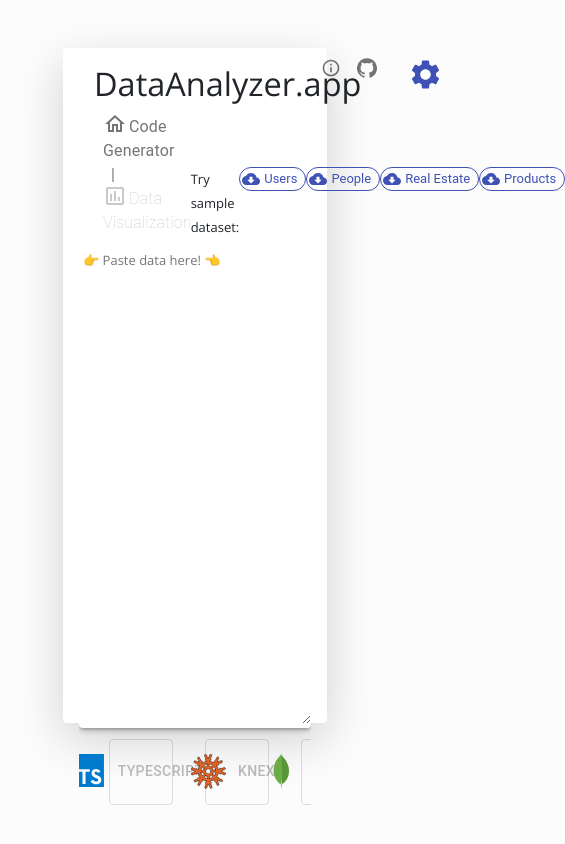
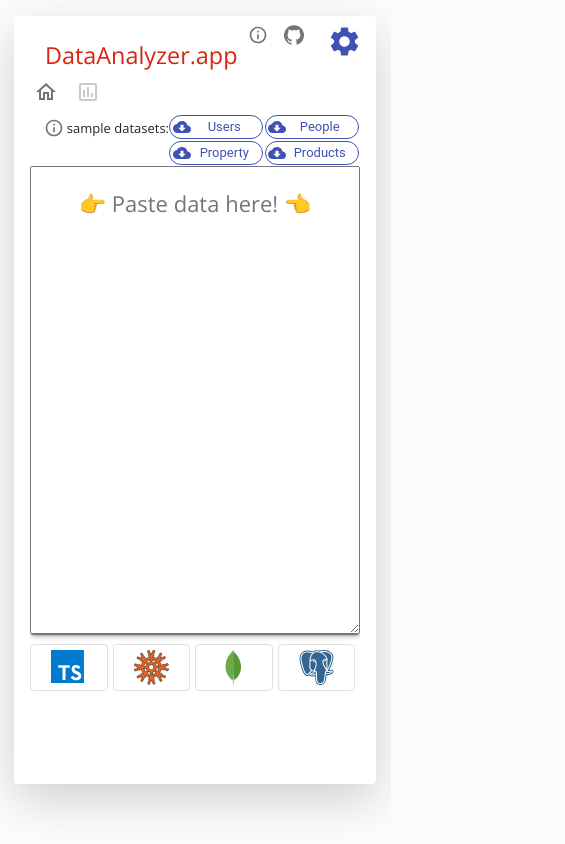
Before and after one commit to elite-libs/DataAnalyzer.app, a React (Create React App) app: page / in a window 390 px wide. Shown: the whole page, 565 px wide, since content can reach past the window. Built offline with nearby package versions, Linux system fonts and the light colour scheme.

Commit message:
Major Responsive fixes...

```diff
--- a/package.json
+++ b/package.json
@@ -23,6 +23,7 @@
     "@types/react-dom": "^16.9.8",
     "@types/recoil": "0.0.1",
     "apexcharts": "^3.23.1",
+    "clipboard-copy": "^4.0.1",
     "comlink": "^4.3.0",
     "csv-parse": "^4.15.0",
     "debug": "^4.3.1",
--- a/src/components/DemoDataMenu.tsx
+++ b/src/components/DemoDataMenu.tsx
@@ -6,13 +6,15 @@
 import SyncIcon from '@material-ui/icons/Sync';
 import CloudDownloadIcon from '@material-ui/icons/CloudDownload';
 import CloudDoneIcon from '@material-ui/icons/CloudDone';
-import { useSnackbar } from 'notistack';
+import { useSnackbar, SnackbarKey } from 'notistack';
+import TooltipWrapper from './TooltipWrapper';
+import { InfoOutlined } from '@material-ui/icons';
 
 const sampleDataSets: Record<'label' | 'value' | 'schemaName', string>[] = [
   { label: 'Users', value: 'users.example.json', schemaName: 'Users' },
   { label: 'People', value: 'swapi-people.json', schemaName: 'People' },
   {
-    label: 'Real Estate',
+    label: 'Property',
     value: 'real-estate.example.json',
     schemaName: 'Property',
   },
@@ -20,7 +22,8 @@
 ];
 
 export const DemoDataMenu = () => {
-  const { enqueueSnackbar } = useSnackbar();
+  let _loadingSnackMessage: SnackbarKey | null = null;
+  const { enqueueSnackbar, closeSnackbar } = useSnackbar();
   const dispatch = useDispatch();
   const [currentlyLoadingData, setCurrentlyLoadingData] = React.useState<string | null>(null);
   const [currentlyLoadedFile, setCurrentlyLoadedFile] = React.useState<string | null>(null);
@@ -35,16 +38,20 @@
     dispatch(setInputData(''));
     setCurrentlyLoadingData(filePath);
     if (!filePath) {
-      enqueueSnackbar('', { variant: 'success' });
+      enqueueSnackbar('Unrecognized option: ' + name + ' ' + filePath, { variant: 'warning' });
       setCurrentlyLoadingData(null);
       return;
     }
-    enqueueSnackbar(`One moment...\nImporting ${name} dataset...`, { variant: 'success' });
+    _loadingSnackMessage = enqueueSnackbar(`One moment...\nImporting ${name} dataset...`, {
+      variant: 'success',
+    });
     return fetch(filePath)
       .then((response) => response.text())
       .then((data) => {
         dispatch(setInputData(data));
         dispatch(setSchemaName(name));
+        if (_loadingSnackMessage) closeSnackbar(_loadingSnackMessage);
+        _loadingSnackMessage = null;
         enqueueSnackbar('Loaded Sample Dataset 🎉', { variant: 'success' });
         setCurrentlyLoadedFile(filePath);
       })
@@ -61,8 +68,21 @@
   };
 
   return (
-    <section className="demo-data-buttons col-7">
-      <label>Try sample dataset:</label>
+    <section className="demo-data-buttons col-12 px-0 col-md-7 col-sm-10 col-xs-12">
+      <TooltipWrapper
+        tooltipContent={
+          <>
+            <b>Test out the service</b>
+            <br />
+            Real data sourced from public APIs.
+          </>
+        }
+      >
+        <label>
+          <InfoOutlined color="action" fontSize="small" />
+          sample datasets:
+        </label>
+      </TooltipWrapper>
       {sampleDataSets.map((set) => {
         return (
           <Chip
@@ -73,7 +93,7 @@
             size="small"
             color={currentlyLoadedFile !== set.value ? 'primary' : 'default'}
             label={set.label}
-            style={{ width: '102px' }}
+            style={{ width: '94px' }}
             onClick={() => loadData(set.schemaName, set.value)}
           />
         );
--- a/src/components/OutputButtons.tsx
+++ b/src/components/OutputButtons.tsx
@@ -42,8 +42,8 @@
     onChange(adapter);
   };
   return (
-    <aside className="col-12" style={{ maxHeight: '80px' }}>
-      <div className="output-buttons col-12 text-left">
+    <aside className="col-12 px-0" style={{ maxHeight: '80px' }}>
+      <div className="output-buttons col-12 text-left px-0">
         {outputOptions.map(([adapter, label, icon]) => {
           return (
             <Button
@@ -54,7 +54,7 @@
               startIcon={icon}
               {...schemaLinkProps}
             >
-              <div className="text-left">{label}</div>
+              <div className="text-left d-md-block d-none">{label}</div>
             </Button>
           );
         })}
--- a/src/components/SchemaTools/AdvancedOptionsForm.js
+++ b/src/components/SchemaTools/AdvancedOptionsForm.js
@@ -10,7 +10,7 @@
 import Card from '@material-ui/core/Card';
 import CardContent from '@material-ui/core/CardContent';
 import CardActions from '@material-ui/core/CardActions';
-import Collapse from '@material-ui/core/Collapse';
+// import Collapse from '@material-ui/core/Collapse';
 import SaveIcon from '@material-ui/icons/Save';
 import CloseIcon from '@material-ui/icons/Close';
 import SettingsIcon from '@material-ui/icons/Settings';
@@ -21,6 +21,7 @@
 import './AdvancedOptionsForm.scss';
 import { TextField } from '@material-ui/core';
 import TooltipWrapper from 'components/TooltipWrapper';
+import { setSchemaName } from 'store/analysisSlice';
 
 const useStyles = makeStyles((theme) => ({
   root: {
@@ -116,6 +117,7 @@
 export default function AdvancedOptionsForm({ className = '' }) {
   const dispatch = useDispatch();
   const options = useSelector((state) => state.optionsActions);
+  const { schemaName } = useSelector((state) => state.analysisFeature);
   const classes = useStyles();
   const methods = useForm({ defaultValues: options });
   const { handleSubmit, control, register, watch } = methods;
@@ -128,6 +130,7 @@
     console.log('Saved Options', updatedOptions);
 
     dispatch(setOptions(updatedOptions));
+    dispatch(setSchemaName(data.schemaName));
     setExpanded(false);
   };
 
@@ -155,16 +158,19 @@
           <SettingsIcon fontSize="large" color="primary" aria-label="Open Advanced Options" />
         )}
       </Button>
-      <Card raised={false} style={{ marginLeft: '-200px', zIndex: 5500, position: 'relative' }}>
+      <Card
+        raised={false}
+        style={{ marginLeft: '-220px', marginTop: '50px', zIndex: 500, position: 'absolute' }}
+      >
         <section
-          style={{ height: expanded ? 'auto' : '0', zIndex: 5500 }}
+          style={{ height: expanded ? 'auto' : '0', zIndex: 500, position: 'relative' }}
           className={classes.panel}
         >
           <form
             className={'schema-options ' + className + ' ' + classes.form}
             onSubmit={handleSubmit(onSubmit)}
           >
-            <Paper elevation={3}>
+            <Paper elevation={5} variant="outlined">
               <CardContent className={`px-3 bg-white ${classes.panelContent}`}>
                 <fieldset className="form-group">
                   <legend className="mb-1">Global Rules</legend>
@@ -172,9 +178,11 @@
                     <TooltipWrapper
                       tooltipContent={
                         <>
-                          <b>Label your dataset.</b>
+                          <b>Label your dataset</b>
                           <br />
-                          Examples: Customer, Product, Articles, etc.
+                          Used as a prefix for any nested data structures.
+                          <br />
+                          <b>Examples:</b> Customer, Product, Articles, etc.
                         </>
                       }
                     >
@@ -182,9 +190,8 @@
                     </TooltipWrapper>
                     <TextField
                       name="schemaName"
-                      value="User"
-                      defaultValue={options.schemaName}
-                      control={control}
+                      InputProps={{ name: 'schemaName' }}
+                      inputRef={register}
                     />
                   </section>
                   <section className="input-group d-flex justify-content-between">
--- a/src/components/SchemaTools/InputProcessor.tsx
+++ b/src/components/SchemaTools/InputProcessor.tsx
@@ -67,13 +67,14 @@
           <CodeViewer maxHeight={'15vh'}>{inputData}</CodeViewer>
         </>
       ) : (
-        <section
+        <Paper
+          elevation={1}
           className="position-relative w-100 d-flex flex-column align-items-center"
           style={{ justifyContent: 'stretch' }}
         >
           <textarea
             style={{ flexGrow: 1, whiteSpace: 'pre-wrap', overflowX: 'auto' }}
-            className="w-100 border-0 m-1 p-1"
+            className="w-100 m-0"
             aria-label="Input or Paste your CSV or JSON data"
             placeholder="👉 Paste data here!&#160;👈"
             onChange={(e) => dispatch(setInputData(e.target.value))}
@@ -82,7 +83,7 @@
           >
             {inputData}
           </textarea>
-        </section>
+        </Paper>
       )}
     </Paper>
   );
--- a/src/components/SchemaTools/index.scss
+++ b/src/components/SchemaTools/index.scss
@@ -1,10 +1,10 @@
 .output-buttons {
   // explicitly will not expand:
   flex-grow: 0;
-  // create flexbox for children
+  // create flex box for children
   display: flex;
   align-items: center;
-  justify-content: space-evenly;
+  justify-content: space-between;
   flex-direction: row;
 
   margin-top: 0.65rem;
@@ -16,10 +16,11 @@
     max-width: 50px;
   }
   .MuiButtonBase-root {
-    height: 66px;
+    // height: 66px;
     line-height: 1.2rem;
-    margin-right: 2rem;
-    width: 165px;
+    margin-right: 0.3rem;
+    // width: 165px;
+    flex-grow: 1;
   }
   .MuiButton-label {
     max-width: 135px;
@@ -33,12 +34,17 @@
   }
 }
 
+.brand-link {
+  cursor: pointer;
+}
+
 .icon-button-box {
-  transform: translateX(45px) translateY(-15px);
+  transform: translateX(31px) translateY(-16px);
   align-items: start;
   display: flex;
-  justify-content: inherit;
+  justify-content: right;
   flex-direction: row;
+
   > a {
     flex-grow: 0;
     width: 36px;
--- a/src/components/SchemaTools/index.tsx
+++ b/src/components/SchemaTools/index.tsx
@@ -1,14 +1,16 @@
-import React, { Suspense, Fragment, lazy, ComponentType } from 'react';
+import React, { Suspense, lazy } from 'react';
 import pkg from '../../../package.json';
 
 import { BrowserRouter as Router, Switch, Route, Link as RouteLink } from 'react-router-dom';
 import { useDispatch, useSelector } from 'react-redux';
 import { useSnackbar } from 'notistack';
+import copy from 'clipboard-copy';
+import SyncOutlinedIcon from '@material-ui/icons/SyncOutlined';
 
 import HomeOutlinedIcon from '@material-ui/icons/HomeOutlined';
 import AssessmentOutlinedIcon from '@material-ui/icons/AssessmentOutlined';
 import AnnouncementIcon from '@material-ui/icons/Announcement';
-import FindInPageOutlinedIcon from '@material-ui/icons/FindInPageOutlined';
+import FileCopy from '@material-ui/icons/FileCopyOutlined';
 import InfoOutlinedIcon from '@material-ui/icons/InfoOutlined';
 // import NavigateNextIcon from '@material-ui/icons/NavigateNext';
 import GitHubIcon from '@material-ui/icons/GitHub';
@@ -22,6 +24,9 @@
 import AdvancedOptionsForm from './AdvancedOptionsForm';
 import InputProcessor from './InputProcessor';
 
+import TooltipWrapper from 'components/TooltipWrapper';
+import LoadingSpinner from 'components/LoadingSpinner';
+
 import { OutputButtons } from '../../components/OutputButtons';
 import { DemoDataMenu } from '../../components/DemoDataMenu';
 import { AdapterNames, render } from './adapters/writers';
@@ -31,11 +36,11 @@
 // import { setStatusMessage } from 'store/appStateSlice';
 
 import type { RootState } from 'store/rootReducer';
-// import type { Dictionary } from 'types';
+import { resetAnalysis } from 'store/analysisSlice';
+// import { resetOptions } from 'store/optionsSlice';
+// import { resetStatusMessage } from 'store/appStateSlice';
 
 import './index.scss';
-import TooltipWrapper from 'components/TooltipWrapper';
-import LoadingSpinner from 'components/LoadingSpinner';
 
 const CodeViewer = lazy(() => import('./ResultsView/CodeViewer'));
 const SchemaExplorerComponent = lazy<any>(() => import('./ResultsView/SchemaExplorer'));
@@ -60,7 +65,7 @@
   // Once user selects a template / output script...
   // 1. Process the inputData into structured data with parseCsv() or JSON.parse
   // 2. Process the structured data into Schema analysis
-  // 3. Convert Schema analysis to flattend types
+  // 3. Convert Schema analysis to flattened types
   async function parseRawText() {
     try {
       if (inputData && inputData.length < 3) {
@@ -95,11 +100,26 @@
 
   async function getTypeSummary() {
     const parsedInputData = await parseRawText();
+    // warn on big-ish data
+    if (parsedInputData && parsedInputData.length > 2000) {
+      enqueueSnackbar(
+        `WARNING: You are processing ${parsedInputData.length} records. It may freeze your browser for a few minutes, this operation has high complexity.`,
+        { variant: 'error' },
+      );
+    } else if (parsedInputData && parsedInputData.length > 500) {
+      enqueueSnackbar(
+        `Alert: You are trying to process ${parsedInputData.length} records. Your browser may freeze for a moment, but don't worry, it'll finish soon.`,
+        { variant: 'warning' },
+      );
+    }
+    return doLoad();
+    async function doLoad() {
       const schema = await schemaAnalyzer(schemaName!, parsedInputData!, options).catch((error) => {
         enqueueSnackbar(`${error.message}`, { variant: 'warning' });
       });
       dispatch(setSchema(schema || null));
       return schema ? schema : null;
+    }
   }
 
   async function renderCode() {
@@ -163,31 +183,87 @@
       ) : null,
   };
 
+  async function handleCopyClick() {
+    try {
+      if (typeof results === 'string') await copy(results);
+      enqueueSnackbar(`Copied Source`, { variant: 'success' });
+    } catch (error) {
+      enqueueSnackbar(`Error accessing clipboard.`, { variant: 'error' });
+    }
+  }
+
+  function resetAppState() {
+    // dispatch(resetOptions());
+    // dispatch(resetStatusMessage());
+    dispatch(resetAnalysis());
+  }
+
+  const codeToolbarUi = !results ? null : (
+    <div
+      style={{ zIndex: 50, position: 'relative', opacity: 0.82 }}
+      className={`d-flex align-items-start mt-1 ml-1`}
+    >
+      <Button
+        size="small"
+        color="secondary"
+        variant={'contained'}
+        startIcon={<SyncOutlinedIcon />}
+        onClick={resetAppState}
+        style={{}}
+      >
+        <TooltipWrapper tooltipContent={<b>Warning: Any input data will be lost</b>}>
+          <div>Reset &amp; Start Over</div>
+        </TooltipWrapper>
+      </Button>
+      <Button
+        size="small"
+        variant="contained"
+        color="primary"
+        title="Copy source"
+        onClick={handleCopyClick}
+        startIcon={<FileCopy />}
+      >
+        <TooltipWrapper tooltipContent={<b>Copy to clipboard</b>}>
+          <div>Copy</div>
+        </TooltipWrapper>
+      </Button>
+    </div>
+  );
+
   return (
     <>
-      <main className="shadow-lg p-3 m-5 bg-white rounded">
+      <main className="shadow-lg p-3 m-3 bg-white rounded">
         <Router>
           <nav className="row row-block w-100">
-            <h1 className="col-9">DataAnalyzer.app</h1>
-            <aside className="icon-button-box col-3 text-right">
-              <Link className={'py-2'} component={RouteLink} to="/about" title="View README">
+            <h1 className="col-9 col-sm-10" title="Reset/Load Home Screen" onClick={resetAppState}>
+              <a className="brand-link" href="/">
+                DataAnalyzer.app
+              </a>
+            </h1>
+            <aside className="icon-button-box col-3 col-sm-2 text-right">
+              <Link className={'py-2 mx-2'} component={RouteLink} to="/about" title="View README">
                 <InfoOutlinedIcon fontSize="small" color="action" />
               </Link>
-              <Link className={'py-2 mr-2'} target="_blank" href={pkg.repository.url}>
+              <Link className={'py-2 mx-2'} target="_blank" href={pkg.repository.url}>
                 <GitHubIcon fontSize="small" color="action" />
               </Link>
               <AdvancedOptionsForm />
             </aside>
-            <Breadcrumbs separator={'|'} aria-label="breadcrumb" className="col-5 pb-2 pl-4">
+            {/*  */}
+            <Breadcrumbs
+              separator={<span className="divider d-md-block d-none">|</span>}
+              aria-label="breadcrumb"
+              className="col-md-5 col-sm-2 col-12 pb-2 pl-1"
+            >
               <Link component={RouteLink} color="inherit" to="/">
                 <HomeOutlinedIcon />
-                Code Generator
+                <span className="d-md-inline-block d-none">Code Generator</span>
               </Link>
               <Link component={RouteLink} {...schemaLinkProps} to="/results/explorer">
                 <TooltipWrapper tooltipContent={Messages.schemaNeeded}>
                   <div>
                     <AssessmentOutlinedIcon />
-                    Data Visualization
+                    <span className="d-md-inline-block d-none">Data Visualization</span>
                   </div>
                 </TooltipWrapper>
               </Link>
@@ -199,12 +275,18 @@
             <Switch>
               <Route path="/" exact>
                 <section>
+                  {results == null || results.length < 1 ? (
+                    <>
                       <InputProcessor />
                       <OutputButtons onChange={handleAdapterSelected} />
-                  {results != null && results.length >= 1 && (
+                    </>
+                  ) : (
+                    <>
+                      {codeToolbarUi}
                       <CodeViewer>
                         {results || '// No code to view, please check your settings.'}
                       </CodeViewer>
+                    </>
                   )}
                 </section>
               </Route>
--- a/src/components/TooltipWrapper.tsx
+++ b/src/components/TooltipWrapper.tsx
@@ -1,6 +1,6 @@
 import React from 'react';
 import { withStyles, Theme } from '@material-ui/core/styles';
-import Tooltip from '@material-ui/core/Tooltip';
+import Tooltip, { TooltipProps } from '@material-ui/core/Tooltip';
 
 const HtmlTooltip = withStyles((theme: Theme) => ({
   tooltip: {
@@ -14,6 +14,7 @@
 
 type Props = {
   tooltipContent?: React.ReactNode | null;
+  // variant: 'default' | 'warning';
   children: any | any[] | null;
 };
 
--- a/src/store/analysisSlice.tsx
+++ b/src/store/analysisSlice.tsx
@@ -16,7 +16,7 @@
   schema: null,
   schemaName: '',
   schemaTimestamp: null,
-  results: '',
+  results: null,
   resultsTimestamp: null,
 };
 
--- a/src/styles.scss
+++ b/src/styles.scss
@@ -1,13 +1,29 @@
+/**
+Breakpoint 	Class infix 	Dimensions
+X-Small 	None 	<576px
+Small 	sm 	≥576px
+Medium 	md 	≥768px
+Large 	lg 	≥992px
+Extra large 	xl 	≥1200px
+Extra extra large 	xxl 	≥1400px
+*/
+
 .App {
   text-align: left;
   main {
-    min-height: 80vh;
-    height: 80vh;
+    min-height: 91vh;
+    height: 91vh;
+
+    textarea:empty {
+      font-size: 22px;
+      text-align: center;
+      padding: 20px 0 0 0;
+    }
     // overflow-y: auto;
     // overflow-x: hidden;
     > section {
       width: 100%;
-      height: calc(80vh - 110px);
+      height: calc(91vh - 110px);
       display: flex;
       justify-content: stretch;
       flex-direction: column;
@@ -34,16 +50,38 @@
 
 .demo-data-buttons {
   display: flex;
-  justify-content: space-between;
+  flex-wrap: wrap;
+  justify-content: right;
   align-items: center;
   position: relative;
   z-index: -1;
 
+  .MuiChip-root {
+    margin: 0 1.5px 1.5px 0;
+    display: flex;
+    justify-content: flex-start;
+    svg {
+      margin-left: 2.5px;
+    }
+  }
+
+  .MuiChip-label {
+    flex-grow: 1;
+    text-align: center;
+  }
+
   label {
+    margin-right: 3px;
+    display: flex;
+    align-items: center;
+    justify-content: center;
     margin: 0;
     line-height: 24px;
-    height: 24px;
+    // height: 24px;
     font-weight: 500;
+    svg {
+      margin: 0 2.5px;
+    }
   }
 }
 
@@ -107,7 +145,33 @@
   font-size: 1.2rem;
 }
 
-@media only screen and (max-width: 600px) {
+@media (max-width: 575px) {
+  .App {
+    max-width: 100% !important;
+    padding: 0 10px !important;
+
+    main {
+      > section {
+        height: calc(91vh - 220px);
+      }
+    }
+    .shadow-lg {
+      margin: 1rem 0.25rem 0.25rem 0.25rem !important;
+    }
+
+    .brand-link {
+      font-size: 0.72em;
+    }
+  }
+
+  .output-buttons {
+    .MuiButton-startIcon {
+      margin: auto 0;
+    }
+  }
+}
+
+@media (max-width: 575px) {
   form.generator {
     flex-direction: column;
   }
```
Also changed, not shown: src/components/SchemaTools/AppIcons.js (+6 -4 lines), 2 other files (tests, documents, lock files or other folders). Lines whose indentation alone changed are shown as unchanged.
